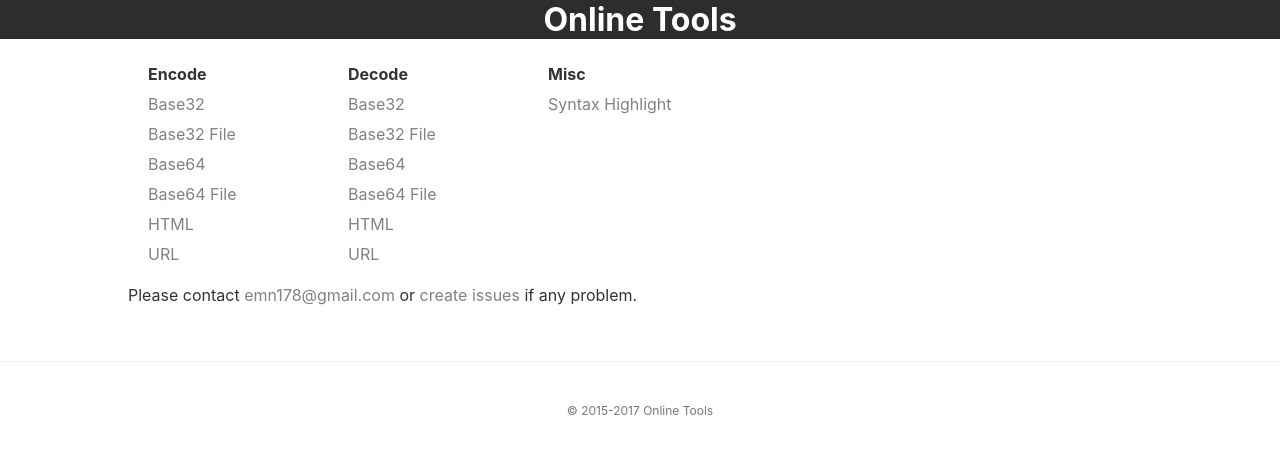
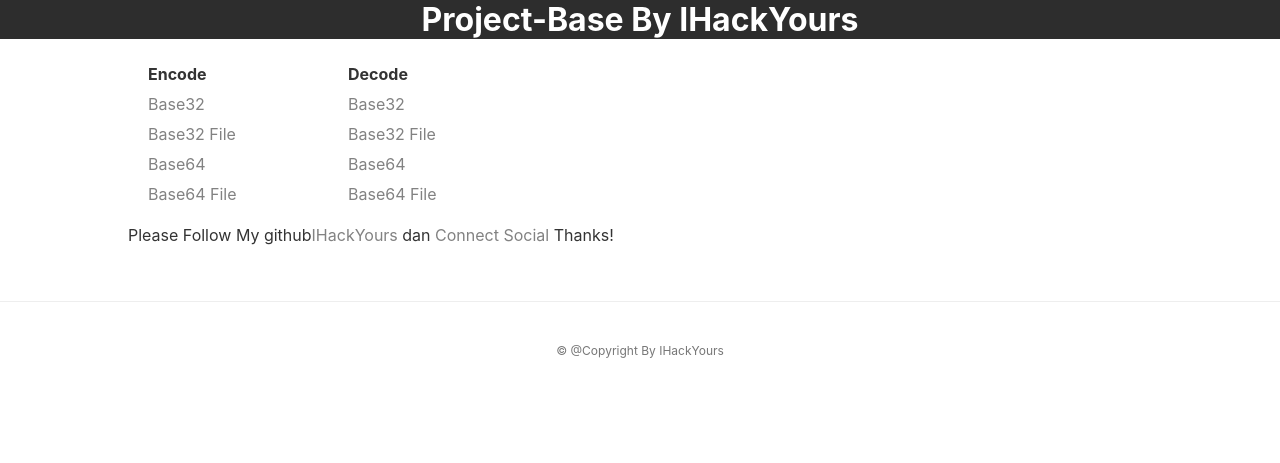
Before and after one commit to IHackYours/project-base, a plain HTML site: page index.html in a window 1280 px wide. Drawn offline with nearby package versions, Linux system fonts and the light colour scheme.

Commit message:
Update index.html

```diff
--- a/index.html
+++ b/index.html
@@ -19,7 +19,7 @@
   </head>
   <body>
     <div id="header">
-      <h1><a href="index.html">Online Tools</a></h1>
+      <h1><a href="index.html">Project-Base By IHackYours</a></h1>
     </div>
     <div id="body">
       <div id="index">
@@ -31,8 +31,6 @@
           <li><a href="base32_encode_file.html">Base32 File</a></li>
           <li><a href="base64_encode.html">Base64</a></li>
           <li><a href="base64_encode_file.html">Base64 File</a></li>
-          <li><a href="html_encode.html">HTML</a></li>
-          <li><a href="url_encode.html">URL</a></li>
         </ul>
         <ul class="menu">
           <li>
@@ -42,18 +40,14 @@
           <li><a href="base32_decode_file.html">Base32 File</a></li>
           <li><a href="base64_decode.html">Base64</a></li>
           <li><a href="base64_decode_file.html">Base64 File</a></li>
-          <li><a href="html_decode.html">HTML</a></li>
-          <li><a href="url_decode.html">URL</a></li>
         </ul>
         <ul class="menu">
           <li>
-            <div class="menu-group">Misc</div>
           </li>
-          <li><a href="syntax_highlight.html">Syntax Highlight</a></li>
         </ul>
-      </div><p>Please contact <a href="mailto:emn178@gmail.com">emn178@gmail.com</a> or <a href="https://github.com/emn178/online-tools/issues">create issues</a> if any problem.</p>
+      </div><p>Please Follow My github<a href="https://github.com/IHackYours">IHackYours</a> dan <a href="https://wa.me/6283140861605">Connect Social</a> Thanks!</p>
 
     </div>
-    <div id="footer">&copy; 2015-2017 Online Tools</div>
+    <div id="footer">&copy; @Copyright By IHackYours</div>
   </body>
 </html>
```
